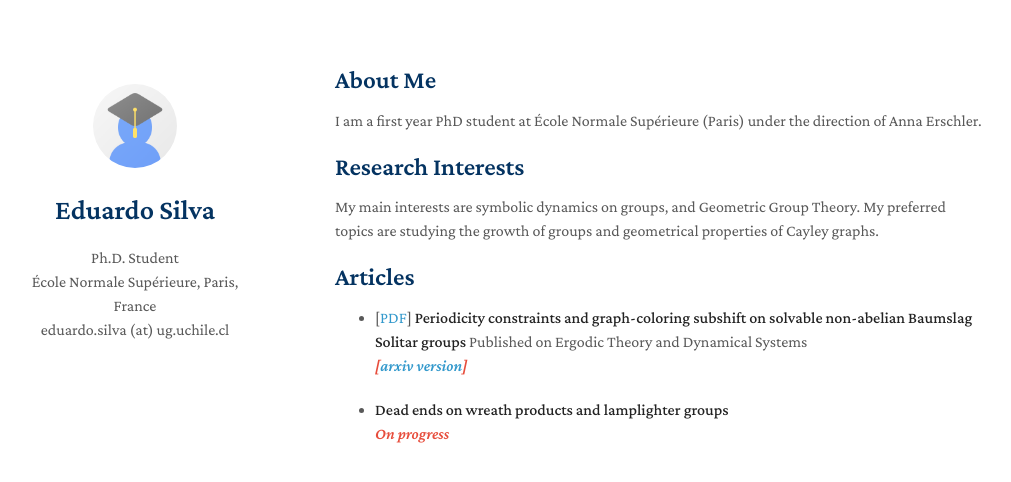
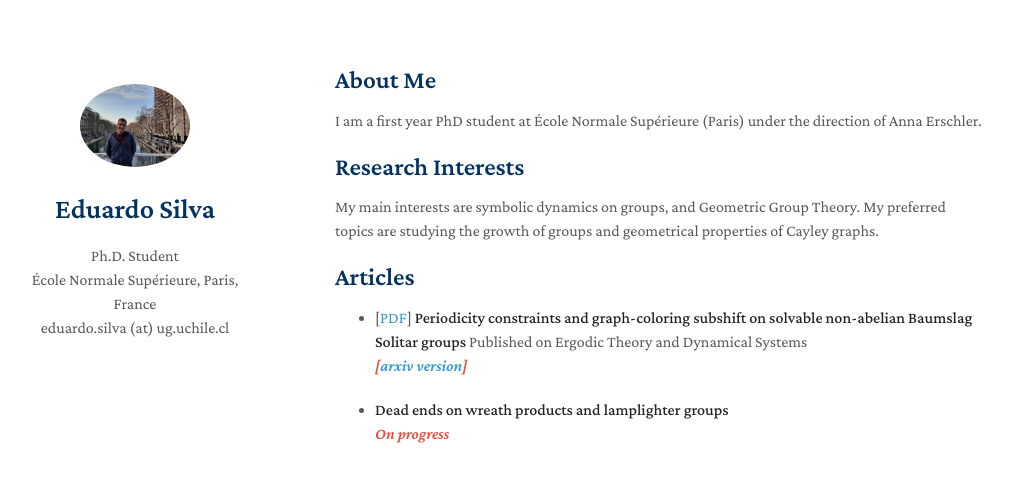
Before and after one commit to edoasd/esilvaa, a Jekyll site: the page built from index.md, in a window 1280 px wide. Shown: the top 482 px of the page, without its empty margins (135-1146 px from the left). Built offline with Jekyll 4.4.1, drawn with Linux system fonts in a browser that asks for light colours; nearby versions of some CDN libraries; a style sheet for code colours, icons or effects is not loaded.

Commit message:
Update _config.yml

```diff
--- a/_config.yml
+++ b/_config.yml
@@ -6,7 +6,8 @@ keywords: Geometric group theory
 #google_scholar: https://scholar.google.com/
 #github_link: https://github.com/yaoyao-liu/minimal-light
 #linkedin: https://www.linkedin.com/
-avatar: ./assets/img/avatar.png
+#avatar: ./assets/img/avatar.png
+avatar: ./files/photo_2022-05-22_18-13-03.jpg
 #google_analytics: UA-111540567-4
 favicon: ./assets/img/favicon.png
 favicon_dark: ./assets/img/favicon-dark.png
```
